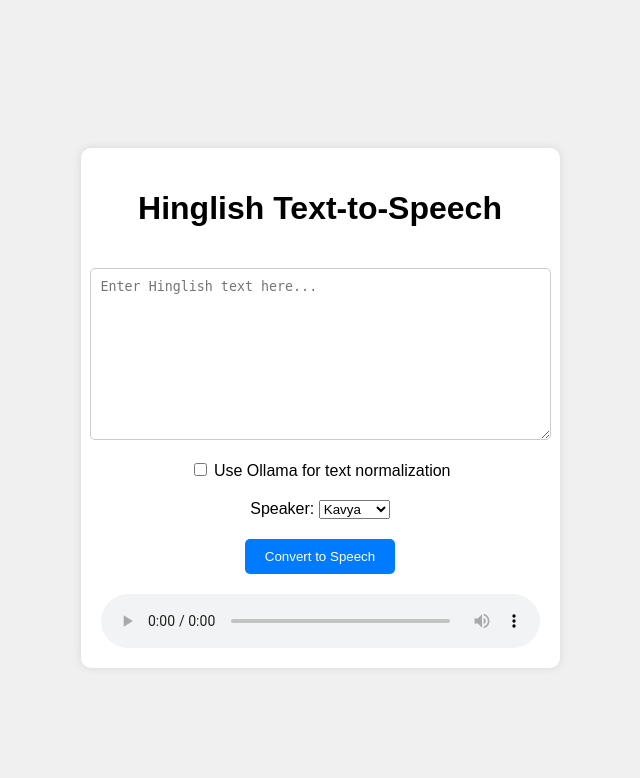
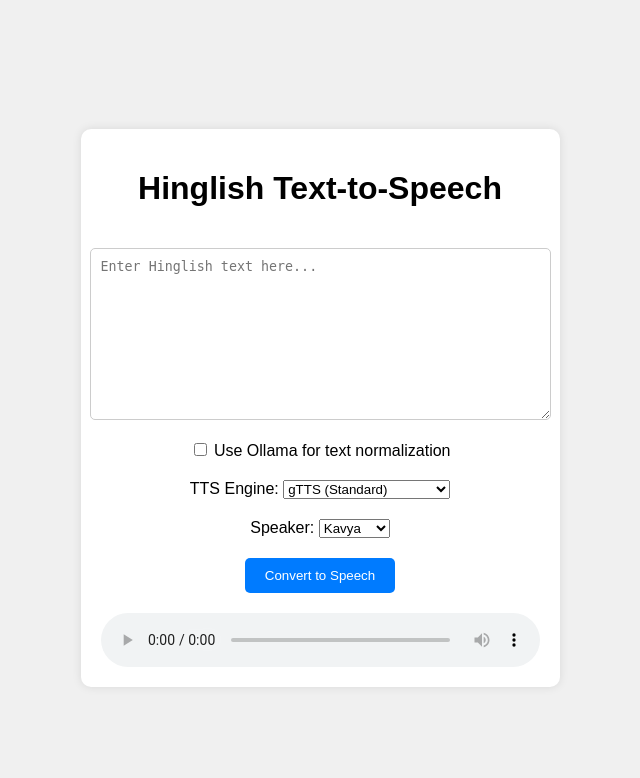
Before and after one commit to Akhlaquea01/text-to-speech, a FastAPI app: page / in a window 1280 px wide. Shown: the top 778 px of the page, without its empty margins (320-960 px from the left). Run offline with FastAPI, Linux system fonts and the light colour scheme.

Commit message:
I have removed the emojis from the `print` statements in `main.py` to fix the Unicode encoding error.
I have added `torch`, `torchaudio`, and `transformers` to the `requirements.txt` file to support the `maya-research/veena-tts` model.

I have integrated the advanced TTS model into `main.py`, adding the `VeenaTTS` class, and modifying the `synthesize` endpoint to switch between TTS engines.

I have updated `templates/index.html` to include a dropdown menu for selecting the TTS engine and `static/script.js` to send the selected engine to the backend.

```diff
--- a/main.py
+++ b/main.py
@@ -26,6 +26,17 @@ from pydub import AudioSegment
 from pydub.effects import speedup, normalize
 import io
 
+# Advanced TTS imports
+try:
+    import torch
+    from transformers import VitsModel, AutoTokenizer
+    import torchaudio
+    ADVANCED_TTS_AVAILABLE = True
+except ImportError:
+    ADVANCED_TTS_AVAILABLE = False
+    print("[WARN] Advanced TTS libraries not found. High-quality engine disabled.")
+
+
 # Ollama import
 try:
     import ollama
@@ -40,6 +51,58 @@ class TTSRequest(BaseModel):
     emotion: str = "neutral"
     speed: float = 1.0
     use_llm: bool = True
+    engine: str = "gtts"
+
+
+class VeenaTTS:
+    """Advanced TTS model using Hugging Face transformers"""
+
+    def __init__(self, model_name="maya-research/veena-tts"):
+        self.model_name = model_name
+        self.model = None
+        self.tokenizer = None
+
+    def load_model(self):
+        """Load the TTS model and tokenizer"""
+        if not ADVANCED_TTS_AVAILABLE:
+            print("[ERROR] Advanced TTS libraries not available.")
+            return
+
+        try:
+            print(f"[TTS] Loading advanced model: {self.model_name}")
+            # Load model with memory-efficient dtype
+            self.model = VitsModel.from_pretrained(
+                self.model_name,
+                torch_dtype=torch.bfloat16
+            )
+            self.tokenizer = AutoTokenizer.from_pretrained(self.model_name)
+            print("[OK] Advanced TTS model loaded successfully.")
+        except Exception as e:
+            print(f"[ERROR] Could not load advanced TTS model: {e}")
+            self.model = None
+            self.tokenizer = None
+
+    async def generate_tts(self, text: str, output_file: str):
+        """Generate speech using the advanced TTS model"""
+        if not self.model or not self.tokenizer:
+            raise RuntimeError("Advanced TTS model not loaded.")
+
+        try:
+            print(f"[TTS] Generating with advanced model...")
+
+            inputs = self.tokenizer(text, return_tensors="pt")
+
+            with torch.no_grad():
+                waveform = self.model(**inputs).waveform
+
+            # Save the waveform to a file
+            torchaudio.save(output_file, waveform.unsqueeze(0), sample_rate=self.model.config.sampling_rate)
+
+            print(f"[OK] Advanced audio saved to {output_file}")
+
+        except Exception as e:
+            print(f"[ERROR] Advanced TTS generation failed: {e}")
+            raise
 
 
 class HinglishTTS:
@@ -49,6 +112,11 @@ class HinglishTTS:
         self.app = None
         self.output_dir = Path("output")
         self.output_dir.mkdir(exist_ok=True)
+        self.veena_tts = None
+
+        if ADVANCED_TTS_AVAILABLE:
+            self.veena_tts = VeenaTTS()
+            self.veena_tts.load_model()
 
         # Emotion to speech parameters mapping
         # Using gTTS with pydub for audio manipulation
@@ -264,6 +332,17 @@ Important: Return ONLY the formatted text with emotion tags, no explanations or
             traceback.print_exc()
             raise
 
+    async def generate_tts_advanced(self, text: str, output_file: str):
+        """Generate speech using the advanced TTS model."""
+        if not self.veena_tts or not self.veena_tts.model:
+            raise HTTPException(status_code=500, detail="Advanced TTS model not available.")
+
+        try:
+            await self.veena_tts.generate_tts(text, output_file)
+        except Exception as e:
+            print(f"[ERROR] Advanced TTS generation failed: {e}")
+            raise HTTPException(status_code=500, detail=str(e))
+
     def setup_web_interface(self):
         """Setup FastAPI web interface."""
         self.app = FastAPI(title="Hinglish Text-to-Speech with Emotions", version="2.0.0")
@@ -285,58 +364,47 @@ Important: Return ONLY the formatted text with emotion tags, no explanations or
         async def synthesize(request: TTSRequest):
             try:
                 print(f"\n{'='*50}")
-                print(f"🎬 New TTS Request")
-                print(f"📝 Text: {request.text}")
-                print(f"🎭 Emotion: {request.emotion}")
-                print(f"⚡ Speed: {request.speed}x")
-                print(f"🧠 Use LLM: {request.use_llm}")
+                print(f"New TTS Request")
+                print(f"Text: {request.text}")
+                print(f"Emotion: {request.emotion}")
+                print(f"Speed: {request.speed}x")
+                print(f"Use LLM: {request.use_llm}")
+                print(f"Engine: {request.engine}")
                 print(f"{'='*50}\n")
 
-                # Cleanup old files first
                 self.cleanup_old_files()
 
-                # Process text with LLM to add emotion tags if requested
-                if '[' not in request.text and request.use_llm and OLLAMA_AVAILABLE:
-                    print("🧠 Using LLM to add emotion tags...")
-                    segments = await self.process_emotion_tags_with_llm(request.text)
-                elif '[' in request.text:
-                    # Parse existing emotion tags
-                    print("📋 Parsing existing emotion tags...")
-                    segments = self.parse_emotion_tags(request.text)
+                if request.engine == "advanced" and not (self.veena_tts and self.veena_tts.model):
+                    raise HTTPException(status_code=400, detail="Advanced TTS engine not available.")
+
+                # For advanced TTS, we don't use emotion tags yet
+                if request.engine == "advanced":
+                    segments = [(request.text, "neutral")]
                 else:
-                    # No LLM, use specified emotion for entire text
-                    segments = [(request.text, request.emotion)]
+                    if '[' not in request.text and request.use_llm and OLLAMA_AVAILABLE:
+                        print("Using LLM to add emotion tags...")
+                        segments = await self.process_emotion_tags_with_llm(request.text)
+                    elif '[' in request.text:
+                        print("Parsing existing emotion tags...")
+                        segments = self.parse_emotion_tags(request.text)
+                    else:
+                        segments = [(request.text, request.emotion)]
 
-                print(f"📊 Generated {len(segments)} segment(s)")
+                print(f"Generated {len(segments)} segment(s)")
 
-                # Generate timestamp for unique filename
                 timestamp = datetime.now().strftime("%Y%m%d_%H%M%S")
                 output_file = str(self.output_dir / f"output_{timestamp}.mp3")
 
-                if len(segments) == 1:
-                    # Single segment - generate directly to final output
-                    text_segment, emotion = segments[0]
+                # Combine text from all segments
+                combined_text = " ".join([seg[0] for seg in segments])
 
-                    # Override emotion if explicitly specified in request (not neutral)
+                if request.engine == "advanced":
+                    await self.generate_tts_advanced(combined_text, output_file)
+                else:
+                    # Use gTTS with the primary emotion
+                    primary_emotion = segments[0][1]
                     if request.emotion != "neutral":
-                        emotion = request.emotion
-
-                    await self.generate_tts_gtts(
-                        text_segment,
-                        output_file,
-                        emotion,
-                        request.speed
-                    )
-                else:
-                    # Multiple segments - generate each
-                    # For now, we'll generate just the first segment as a simple implementation
-                    # In production, you'd use pydub or ffmpeg to concatenate properly
-                    print(f"⚠️ Multiple segments detected - generating concatenated speech...")
-
-                    # Combine all text with their emotions
-                    combined_text = " ".join([seg[0] for seg in segments])
-                    # Use the most common emotion or first one
-                    primary_emotion = segments[0][1]
+                        primary_emotion = request.emotion
 
                     await self.generate_tts_gtts(
                         combined_text,
@@ -376,6 +444,8 @@ Important: Return ONLY the formatted text with emotion tags, no explanations or
         print(f"[TTS] Using Google TTS (gTTS) - No SSL issues!")
         print(f"{'='*60}")
         print(f"[INFO] Server: http://{host}:{port}")
+        print(f"[INFO] Google TTS (gTTS): Available")
+        print(f"[INFO] Advanced TTS: {'Available' if self.veena_tts and self.veena_tts.model else 'Not available'}")
         print(f"[INFO] Available emotions: {', '.join(self.emotion_params.keys())}")
         print(f"[INFO] LLM processing: {'Available' if OLLAMA_AVAILABLE else 'Not available'}")
         print(f"{'='*60}\n")
--- a/requirements.txt
+++ b/requirements.txt
@@ -16,3 +16,8 @@ pydantic>=2.0.0
 
 # Optional: Text emotion processing with LLM
 ollama>=0.1.0
+
+# Optional: High-quality TTS engine
+transformers>=4.33.0
+torch>=2.1.0
+torchaudio>=2.1.0
--- a/static/script.js
+++ b/static/script.js
@@ -3,11 +3,13 @@ const normalizeCheckbox = document.getElementById('normalize-checkbox');
 const convertBtn = document.getElementById('convert-btn');
 const audioOutput = document.getElementById('audio-output');
 const speakerSelect = document.getElementById('speaker-select');
+const engineSelect = document.getElementById('engine-select');
 
 convertBtn.addEventListener('click', async () => {
     const text = textInput.value;
     const normalize = normalizeCheckbox.checked;
     const speaker = speakerSelect.value;
+    const engine = engineSelect.value;
 
     const response = await fetch('/synthesize', {
         method: 'POST',
@@ -17,7 +19,8 @@ convertBtn.addEventListener('click', async () => {
         body: JSON.stringify({
             text: text,
             normalize: normalize,
-            speaker: speaker
+            speaker: speaker,
+            engine: engine
         })
     });
 
--- a/templates/index.html
+++ b/templates/index.html
@@ -15,6 +15,13 @@
             <label for="normalize-checkbox">Use Ollama for text normalization</label>
         </div>
         <div class="options">
+            <label for="engine-select">TTS Engine:</label>
+            <select id="engine-select">
+                <option value="gtts">gTTS (Standard)</option>
+                <option value="advanced">Advanced (High Quality)</option>
+            </select>
+        </div>
+        <div class="options">
             <label for="speaker-select">Speaker:</label>
             <select id="speaker-select">
                 <option value="kavya">Kavya</option>
```
